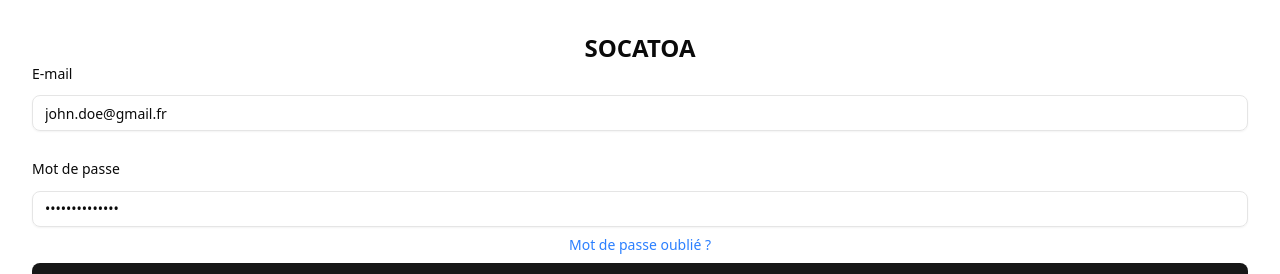
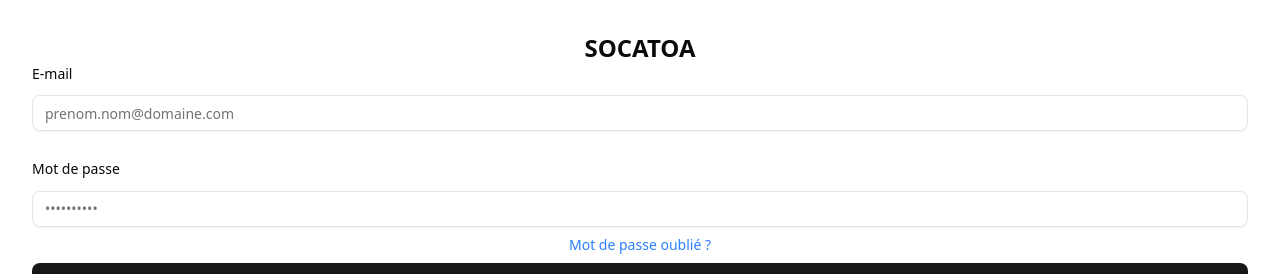
Before and after one commit to Riyad-zrg/Mathou, a Next.js app in the folder apps/frontend/: page /login in a window 1280 px wide. Shown: the top 274 px of the page. Built offline with nearby package versions, Linux system fonts and the light colour scheme.

Commit message:
:art: MATH-11 remove auto-completed credentials to ease development process

```diff
--- a/apps/frontend/src/app/login/page.tsx
+++ b/apps/frontend/src/app/login/page.tsx
@@ -16,8 +16,8 @@ export default function LoginForm(){
     const form = useForm<z.infer<typeof formSchema>>({
         resolver: zodResolver(formSchema),
         defaultValues: {
-            email: "john.doe@gmail.fr",
-            password: "Mypassword123!",
+            email: "",
+            password: "",
         },
     })
 
```
